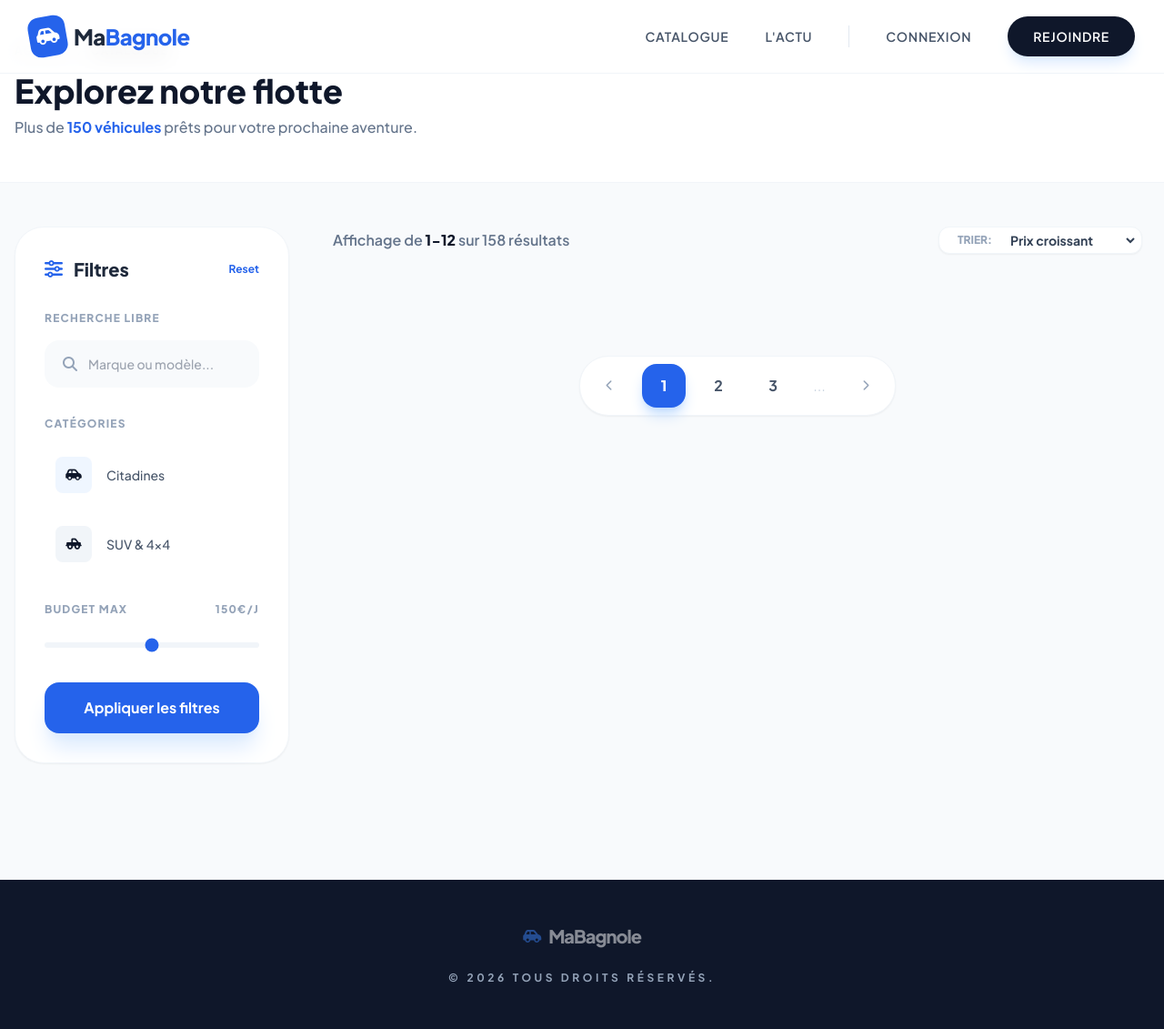
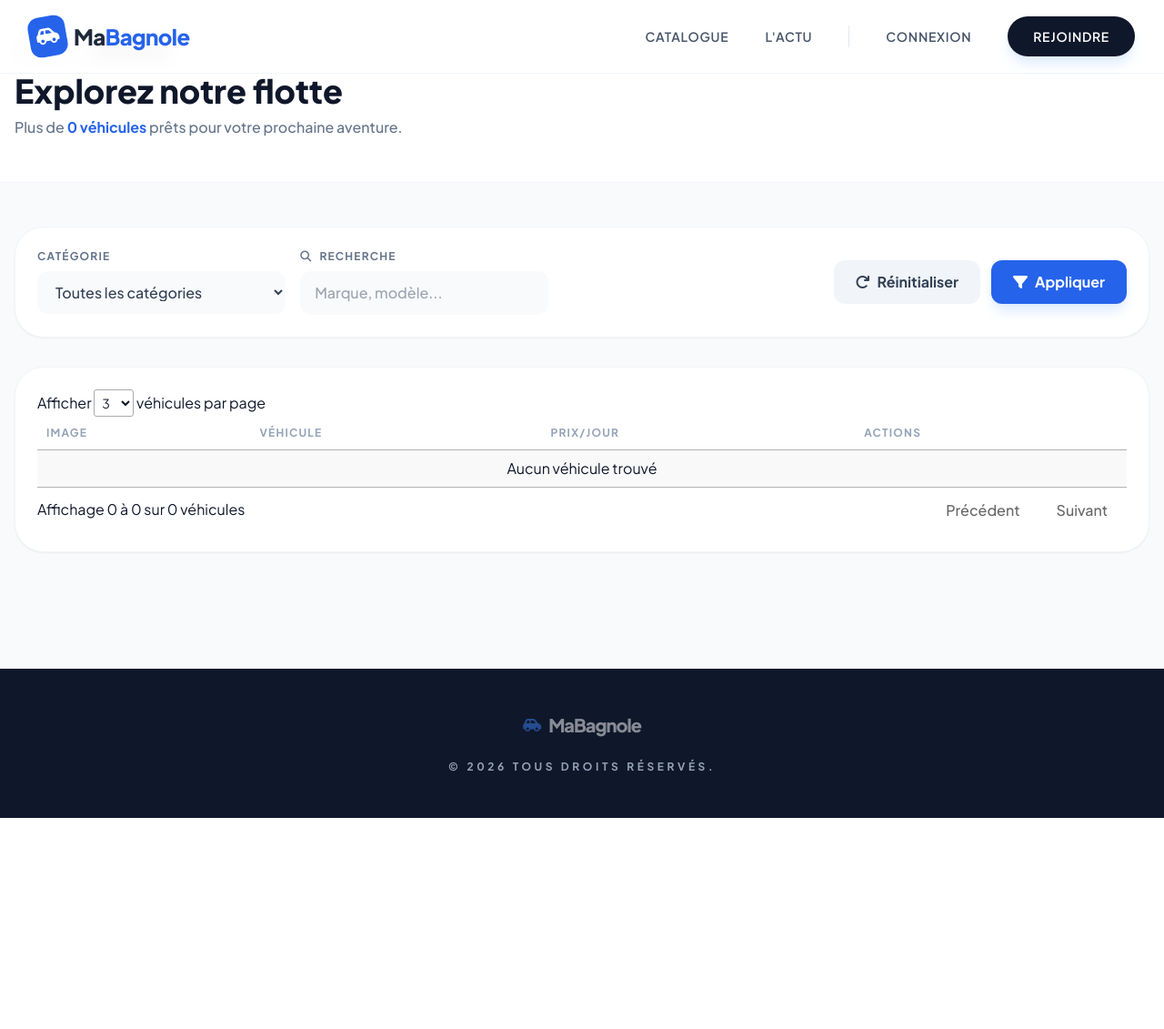
Before and after one commit to mohamedAttefi/Mabagnole-V2, a PHP site: page /public/vehiculeListing.php in a window 1280 px wide. Shown: the whole page at 91% size. After the commit the page ends 899 px from the top, so only its background shows below. Run offline with PHP 8.4, Linux system fonts and the light colour scheme; tables that the repository leaves empty or names only in its code hold one stand-in row (values such as "Sample post"); some libraries are stand-ins or nearby versions.

Commit message:
add paginnation

```diff
--- a/public/vehiculeListing.php
+++ b/public/vehiculeListing.php
@@ -1,11 +1,13 @@
 <?php
 include "../classes/Vehicle.php";
+include "../classes/Categorie.php";
 include "../includes/header.php";
 
 $vehicles = Vehicle::all();
-?>
+$categories = Categorie::all();
 
 
+?>
 
 <header class="py-12 bg-white border-b border-slate-100">
     <div class="max-w-7xl mx-auto px-4">
@@ -15,139 +17,240 @@ $vehicles = Vehicle::all();
             <span class="text-slate-900">Catalogue</span>
         </nav>
         <h1 class="text-4xl font-black text-slate-900 mb-2">Explorez notre flotte</h1>
-            <p class="text-slate-500 font-medium">Plus de <span class="text-blue-600 font-bold">150 véhicules</span> prêts pour votre prochaine aventure.</p>
+        <p class="text-slate-500 font-medium">Plus de <span class="text-blue-600 font-bold"><?= count($vehicles) ?> véhicules</span> prêts pour votre prochaine aventure.</p>
     </div>
 </header>
 
 <main class="max-w-7xl mx-auto px-4 py-12">
-        <div class="flex flex-col lg:flex-row gap-10">
+    <div class="bg-white rounded-[2rem] p-6 shadow-sm border border-slate-100 mb-8">
+        <form id=" filterForm">
+            <div class="flex flex-col lg:flex-row gap-6 items-start lg:items-center">
+                <div class="flex-1">
+                    <div class="grid grid-cols-1 md:grid-cols-3 gap-4">
 
-            <aside class="w-full lg:w-1/4">
-                <div class="sticky top-28 space-y-6">
-                    <div class="bg-white p-8 rounded-[2rem] shadow-sm border border-slate-100">
-                        <div class="flex items-center justify-between mb-8">
-                            <h2 class="text-xl font-extrabold flex items-center gap-3 text-slate-800">
-                                <i class="fas fa-sliders text-blue-600"></i> Filtres
-                            </h2>
-                            <button class="text-xs font-bold text-blue-600 hover:underline">Reset</button>
+                        <div>
+                            <label class="block text-xs font-bold uppercase tracking-widest text-slate-500 mb-2">
+                                Catégorie
+                            </label>
+                            <select id="filterCategory" name="categorie" class="w-full px-4 py-3 bg-slate-50 border-none rounded-xl text-slate-700 font-medium focus:ring-2 focus:ring-blue-600 transition">
+                                <option value="">Toutes les catégories</option>
+                                <?php foreach ($categories as $categorie): ?>
+                                    <option value="<?= htmlspecialchars($categorie["id"]) ?>"><?= htmlspecialchars($categorie["name"]) ?></option>
+                                <?php endforeach; ?>
+                            </select>
+                        </div>
+                        <div>
+                            <label class="block text-xs font-bold uppercase tracking-widest text-slate-500 mb-2">
+                                <i class="fas fa-search mr-2"></i>Recherche
+                            </label>
+                            <input type="text"
+                                id="searchInput"
+                                name="search"
+                                placeholder="Marque, modèle..."
+                                class="w-full px-4 py-3 bg-slate-50 border-none rounded-xl text-slate-700 font-medium focus:ring-2 focus:ring-blue-600 transition">
                         </div>
 
-                        <div class="mb-8">
-                            <label class="block text-xs font-black uppercase tracking-widest text-slate-400 mb-4">Recherche libre</label>
-                            <div class="relative">
-                                <input type="text" placeholder="Marque ou modèle..." class="w-full pl-12 pr-4 py-4 bg-slate-50 border-none rounded-2xl focus:ring-2 focus:ring-blue-600 transition font-medium text-sm">
-                                <i class="fas fa-search absolute left-5 top-1/2 -translate-y-1/2 text-slate-400"></i>
                     </div>
                 </div>
 
-                        <div class="mb-8">
-                            <label class="block text-xs font-black uppercase tracking-widest text-slate-400 mb-4">Catégories</label>
-                            <div class="grid grid-cols-1 gap-3">
-                                <label class="flex items-center p-3 rounded-xl hover:bg-slate-50 cursor-pointer transition group">
-                                    <input type="checkbox" class="custom-checkbox hidden" checked>
-                                    <div class="w-10 h-10 rounded-lg bg-blue-50 flex items-center justify-center mr-4 group-hover:bg-blue-600 group-hover:text-white transition">
-                                        <i class="fas fa-car-side text-sm"></i>
-                                    </div>
-                                    <span class="text-sm font-medium text-slate-600">Citadines</span>
-                                </label>
-                                <label class="flex items-center p-3 rounded-xl hover:bg-slate-50 cursor-pointer transition group">
-                                    <input type="checkbox" class="custom-checkbox hidden">
-                                    <div class="w-10 h-10 rounded-lg bg-slate-100 flex items-center justify-center mr-4 group-hover:bg-blue-600 group-hover:text-white transition">
-                                        <i class="fas fa-truck-pickup text-sm"></i>
-                                    </div>
-                                    <span class="text-sm font-medium text-slate-600">SUV & 4x4</span>
-                                </label>
-                            </div>
-                        </div>
-
-                        <div class="mb-8">
-                            <label class="block text-xs font-black uppercase tracking-widest text-slate-400 mb-4 flex justify-between">
-                                Budget max <span>150€/j</span>
-                            </label>
-                            <input type="range" min="30" max="500" class="w-full h-1.5 bg-slate-100 rounded-lg appearance-none cursor-pointer accent-blue-600">
-                        </div>
-
-                        <button class="w-full bg-blue-600 text-white py-4 rounded-2xl font-bold shadow-xl shadow-blue-100 hover:bg-blue-700 transition transform active:scale-95">
-                            Appliquer les filtres
+                <!-- Boutons d'action -->
+                <div class="flex flex-col sm:flex-row gap-3">
+                    <button id="resetFilters"
+                        class="px-6 py-3 bg-slate-100 text-slate-700 font-bold rounded-xl hover:bg-slate-200 transition flex items-center justify-center gap-2">
+                        <i class="fas fa-redo"></i>
+                        Réinitialiser
+                    </button>
+                    <button id="applyFilters"
+                        class="px-6 py-3 bg-blue-600 text-white font-bold rounded-xl hover:bg-blue-700 transition flex items-center justify-center gap-2 shadow-lg shadow-blue-100">
+                        <i class="fas fa-filter"></i>
+                        Appliquer
                     </button>
                 </div>
             </div>
-            </aside>
+        </form>
+    </div>
 
-            <div class="w-full lg:w-3/4">
-                <div class="flex flex-col md:flex-row justify-between items-center mb-8 gap-4 px-2">
-                    <p class="text-slate-500 font-semibold">Affichage de <span class="text-slate-900 font-black">1-12</span> sur 158 résultats</p>
-                    <div class="flex items-center bg-white p-1 rounded-xl border border-slate-100 shadow-sm">
-                        <span class="text-xs font-black uppercase px-4 text-slate-400">Trier:</span>
-                        <select class="bg-transparent border-none text-sm font-bold text-slate-700 focus:ring-0 cursor-pointer pr-8">
-                            <option>Prix croissant</option>
-                            <option>Mieux notés</option>
-                            <option>Nouveautés</option>
-                        </select>
+    <div class="bg-white rounded-[2rem] p-6 shadow-sm border border-slate-100">
+        <table id="vehiclesTable" class="vehiclesContainer display min-w-full">
+            <thead>
+                <tr class="border-b border-slate-100">
+                    <th class="text-left py-4 px-6 text-xs font-black uppercase tracking-widest text-slate-400">Image</th>
+                    <th class="text-left py-4 px-6 text-xs font-black uppercase tracking-widest text-slate-400">Véhicule</th>
+                    <th class="text-left py-4 px-6 text-xs font-black uppercase tracking-widest text-slate-400">Prix/Jour</th>
+                    <th class="text-left py-4 px-6 text-xs font-black uppercase tracking-widest text-slate-400">Actions</th>
+                </tr>
+            </thead>
+            <tbody>
+                <?php foreach ($vehicles as $vehicle): ?>
+                    <tr class="border-b border-slate-50 hover:bg-slate-50 transition">
+                        <td class="py-4 px-6">
+                            <img src="<?= $vehicle['image_url'] ?>"
+                                class="w-24 h-16 rounded-xl object-cover shadow-sm"
+                                onerror="this.src='https://images.unsplash.com/photo-1549399542-7e3f8b79c341?w=120&h=80'">
+                        </td>
+                        <td class="py-4 px-6">
+                            <div>
+                                <h4 class="font-bold text-slate-900 text-lg"><?= htmlspecialchars($vehicle['marque']) ?> <?= htmlspecialchars($vehicle['modele']) ?></h4>
+                                <p class="text-blue-600 text-xs font-bold uppercase tracking-widest mt-1"><?= $vehicle['categorie'] ?></p>
+                                <div class="flex flex-wrap gap-2 mt-2">
+                                    <span class="text-xs text-slate-500">
+                                        <i class="fas fa-gas-pump mr-1"></i> <?= $vehicle['carburant'] ?>
+                                    </span>
+                                    <span class="text-xs text-slate-500">•</span>
+                                    <span class="text-xs text-slate-500">
+                                        <i class="fas fa-users mr-1"></i> <?= $vehicle['nb_places'] ?> places
+                                    </span>
+                                    <span class="text-xs text-slate-500">•</span>
+                                    <span class="text-xs text-slate-500">
+                                        <i class="fas fa-calendar mr-1"></i> <?= $vehicle['annee'] ?>
+                                    </span>
                                 </div>
                             </div>
-
-                <div class="grid grid-cols-1 md:grid-cols-2 xl:grid-cols-3 gap-8">
-                    <?php foreach ($vehicles as $vehicle) { ?>
-
-                        <div class="bg-white rounded-[2.5rem] p-4 shadow-sm border border-slate-100 hover:shadow-2xl hover:shadow-slate-200 transition-all group overflow-hidden relative">
-                            <div class="absolute top-8 left-8 z-10">
-                                <span class="bg-emerald-500 text-white text-[10px] font-black uppercase px-3 py-1.5 rounded-full shadow-lg shadow-emerald-200"><?php echo $vehicle["disponible"] ? "Disponible" : "Indisponible" ?></span>
-                            </div>
-
-                            <div class="rounded-[2rem] overflow-hidden aspect-[4/3] mb-6 relative">
-                                <img src="<?= $vehicle["image_url"] ?>" class="w-full h-full object-cover group-hover:scale-110 transition duration-700">
-                                <div class="absolute inset-0 bg-blue-900/40 opacity-0 group-hover:opacity-100 transition-opacity flex items-center justify-center">
-                                    <a href="detaill-vehicules.php?id=<?= $vehicle["id"] ?>" class="bg-white text-slate-900 px-6 py-3 rounded-full font-bold text-sm transform translate-y-4 group-hover:translate-y-0 transition">Voir les détails</a>
+                        </td>
+                        <td class="py-4 px-6">
+                            <div class="text-center">
+                                <span class="text-2xl font-black text-slate-900 block"><?= number_format($vehicle['prix_journalier'], 2) ?>€</span>
+                                <span class="text-xs text-slate-400">/ jour</span>
+                                <div class="mt-2">
+                                    <span class="inline-flex items-center px-3 py-1 rounded-full text-xs font-bold
+                                    <?= $vehicle['disponible']
+                                        ? 'bg-emerald-100 text-emerald-800'
+                                        : 'bg-red-100 text-red-800' ?>">
+                                        <?= $vehicle['disponible'] ? 'Disponible' : 'Indisponible' ?>
+                                    </span>
                                 </div>
                             </div>
-
-                            <div class="px-3 pb-4">
-                                <div class="flex justify-between items-start mb-2">
-                                    <div>
-                                        <h3 class="text-xl font-black text-slate-900"><?= $vehicle["marque"] ?> <?= $vehicle["modele"] ?></h3>
-                                        <p class="text-blue-600 text-xs font-bold uppercase tracking-widest"><?= $vehicle["categorie"] ?></p>
+                        </td>
+                        <td class="py-4 px-6">
+                            <div class="flex flex-col gap-2">
+                                <a href="detaill-vehicules.php?id=<?= $vehicle['id'] ?>"
+                                    class="inline-flex items-center justify-center gap-2 px-4 py-2.5 bg-blue-600 text-white text-sm font-bold rounded-xl hover:bg-blue-700 transition shadow-sm">
+                                    <i class="fas fa-eye"></i> Voir détails
+                                </a>
                             </div>
-                                    <div class="text-right">
-                                        <span class="text-2xl font-black text-slate-900"><?= $vehicle["prix_journalier"] ?>€</span>
-                                        <span class="text-xs font-bold text-slate-400 block">/ jour</span>
-                                    </div>
-                                </div>
-
-                                <div class="grid grid-cols-2 gap-3 mt-6 pt-6 border-t border-slate-50">
-                                    <div class="flex items-center gap-2 text-xs font-bold text-slate-500 bg-slate-50 p-2 rounded-xl">
-                                        <i class="fas fa-gas-pump text-blue-500"></i> <?= $vehicle["carburant"] ?>
-                                    </div>
-                                    <div class="flex items-center gap-2 text-xs font-bold text-slate-500 bg-slate-50 p-2 rounded-xl">
-                                        <i class="fas fa-users text-blue-500"></i> <?= $vehicle["nb_places"] ?> places
-                                    </div>
-                                </div>
-                            </div>
-                        </div>
-
-                    <?php } ?>
-
-
-
-                </div>
-
-                <div class="mt-20 flex justify-center">
-                    <nav class="flex items-center gap-3 bg-white p-2 rounded-[2rem] border border-slate-100 shadow-sm">
-                        <button class="w-12 h-12 flex items-center justify-center rounded-2xl text-slate-400 hover:bg-slate-50 transition">
-                            <i class="fas fa-chevron-left text-xs"></i>
-                        </button>
-                        <button class="w-12 h-12 flex items-center justify-center rounded-2xl bg-blue-600 text-white font-black shadow-lg shadow-blue-200">1</button>
-                        <button class="w-12 h-12 flex items-center justify-center rounded-2xl text-slate-600 font-bold hover:bg-slate-50 transition">2</button>
-                        <button class="w-12 h-12 flex items-center justify-center rounded-2xl text-slate-600 font-bold hover:bg-slate-50 transition">3</button>
-                        <span class="px-2 text-slate-300">...</span>
-                        <button class="w-12 h-12 flex items-center justify-center rounded-2xl text-slate-400 hover:bg-slate-50 transition">
-                            <i class="fas fa-chevron-right text-xs"></i>
-                        </button>
-                    </nav>
-                </div>
-            </div>
+                        </td>
+                    </tr>
+                <?php endforeach; ?>
+            </tbody>
+        </table>
     </div>
 </main>
+
+<link rel="stylesheet" href="https://cdn.datatables.net/1.13.6/css/jquery.dataTables.min.css">
+<script src="https://code.jquery.com/jquery-3.7.0.min.js"></script>
+<script src="https://cdn.datatables.net/1.13.6/js/jquery.dataTables.min.js"></script>
+
+<script>
+
+    $(document).ready(function() {
+        var table = $('#vehiclesTable').DataTable({
+            "searching": false,
+            "info": true,
+            "paging": true,
+            "pageLength": 3,
+            "lengthChange": true,
+            "lengthMenu": [3, 6, 9, 12],
+
+            "ordering": false,
+            "filter": false,
+
+            "language": {
+                "lengthMenu": "Afficher _MENU_ véhicules par page",
+                "zeroRecords": "Aucun véhicule trouvé",
+                "info": "Affichage _START_ à _END_ sur _TOTAL_ véhicules",
+                "infoEmpty": "Affichage 0 à 0 sur 0 véhicules",
+                "infoFiltered": "",
+                "paginate": {
+                    "first": "Premier",
+                    "last": "Dernier",
+                    "next": "Suivant",
+                    "previous": "Précédent"
+                }
+            },
+
+            "drawCallback": function() {
+                $('.paginate_button').addClass('px-4 py-2 mx-1 rounded-lg font-medium transition-all');
+                $('.paginate_button.current').addClass('bg-blue-600 text-white shadow-md');
+                $('.paginate_button:not(.current)').addClass('text-slate-700 hover:bg-slate-100');
+                $('.paginate_button.disabled').addClass('text-slate-300 cursor-not-allowed hover:bg-transparent');
+            }
+        });
+
+        $('.dataTables_length select').addClass('px-4 py-2 border border-slate-200 rounded-lg text-sm focus:border-blue-600 focus:ring-1 focus:ring-blue-600 outline-none');
+
+        $('#applyFilters').on('click', function() {
+            alert('Fonctionnalité de filtrage à implémenter ultérieurement.');
+        });
+
+        $('#resetFilters').on('click', function() {
+            $('#filterCategory').val('');
+            $('#filterDisponibility').val('');
+            $('#filterPrice').val('');
+            alert('Filtres réinitialisés.');
+        });
+    });
+</script>
+
+<style>
+    .dataTables_wrapper .dataTables_paginate {
+        @apply flex items-center gap-1;
+    }
+
+    .dataTables_wrapper .dataTables_paginate .paginate_button {
+        @apply min-w-[44px] h-11 flex items-center justify-center rounded-xl text-sm font-semibold transition-all duration-200;
+    }
+
+    .dataTables_wrapper .dataTables_paginate .paginate_button.current {
+        @apply bg-blue-600 text-white shadow-lg !important;
+    }
+
+    .dataTables_wrapper .dataTables_paginate .paginate_button:hover:not(.current) {
+        @apply bg-slate-100 text-blue-600;
+    }
+
+    .dataTables_wrapper .dataTables_paginate .paginate_button.disabled {
+        @apply text-slate-300 cursor-not-allowed hover:bg-transparent;
+    }
+
+    /* Info texte */
+    .dataTables_wrapper .dataTables_info {
+        @apply text-slate-500 text-sm font-medium;
+    }
+
+    /* Sélecteur d'éléments par page */
+    .dataTables_length {
+        @apply mb-4;
+    }
+
+    .dataTables_length label {
+        @apply flex items-center gap-3 text-slate-600 text-sm font-medium;
+    }
+
+    /* Cacher complètement la recherche */
+    .dataTables_filter {
+        display: none !important;
+    }
+
+    /* Pas de tri au clic sur les en-têtes */
+    table.dataTable thead th.sorting {
+        cursor: default !important;
+    }
+
+    table.dataTable thead th.sorting:after {
+        display: none !important;
+    }
+
+    /* Styles pour la barre de filtres */
+    #filterPrice::-webkit-outer-spin-button,
+    #filterPrice::-webkit-inner-spin-button {
+        -webkit-appearance: none;
+        margin: 0;
+    }
+
+    #filterPrice {
+        -moz-appearance: textfield;
+    }
+</style>
 
 <footer class="bg-slate-900 text-slate-400 py-12 mt-20">
     <div class="max-w-7xl mx-auto px-4 text-center">
```
Lines whose indentation alone changed are shown as unchanged.
